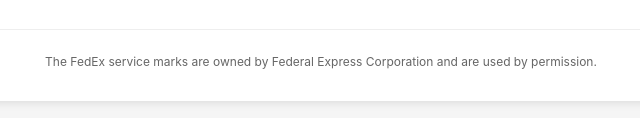
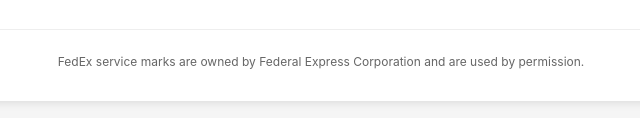
Before and after one commit to TAloha-Dev/cookKwees-fedex-shipping, a website: page public/eula.html in a window 1280 px wide. Shown: the part 863-981 px from the top of the page, 319-959 px from the left. Drawn offline with Linux system fonts and the light colour scheme.

Commit message:
Update eula.html

```diff
--- a/public/eula.html
+++ b/public/eula.html
@@ -434,7 +434,7 @@
       </div>
 
       <div class="fedex-disclaimer">
-        The FedEx service marks are owned by Federal Express Corporation and are used by permission.
+        FedEx service marks are owned by Federal Express Corporation and are used by permission.
       </div>
     </div>
   </div>
```
